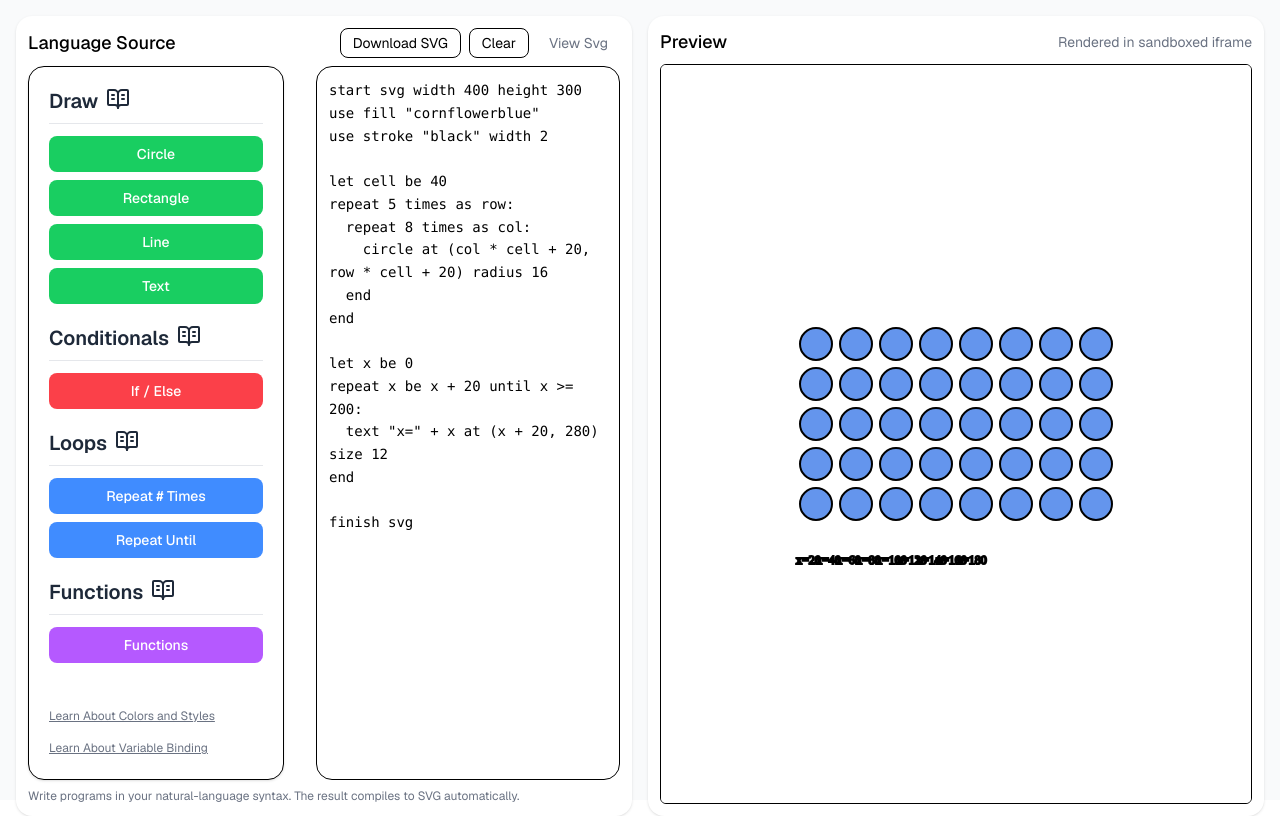
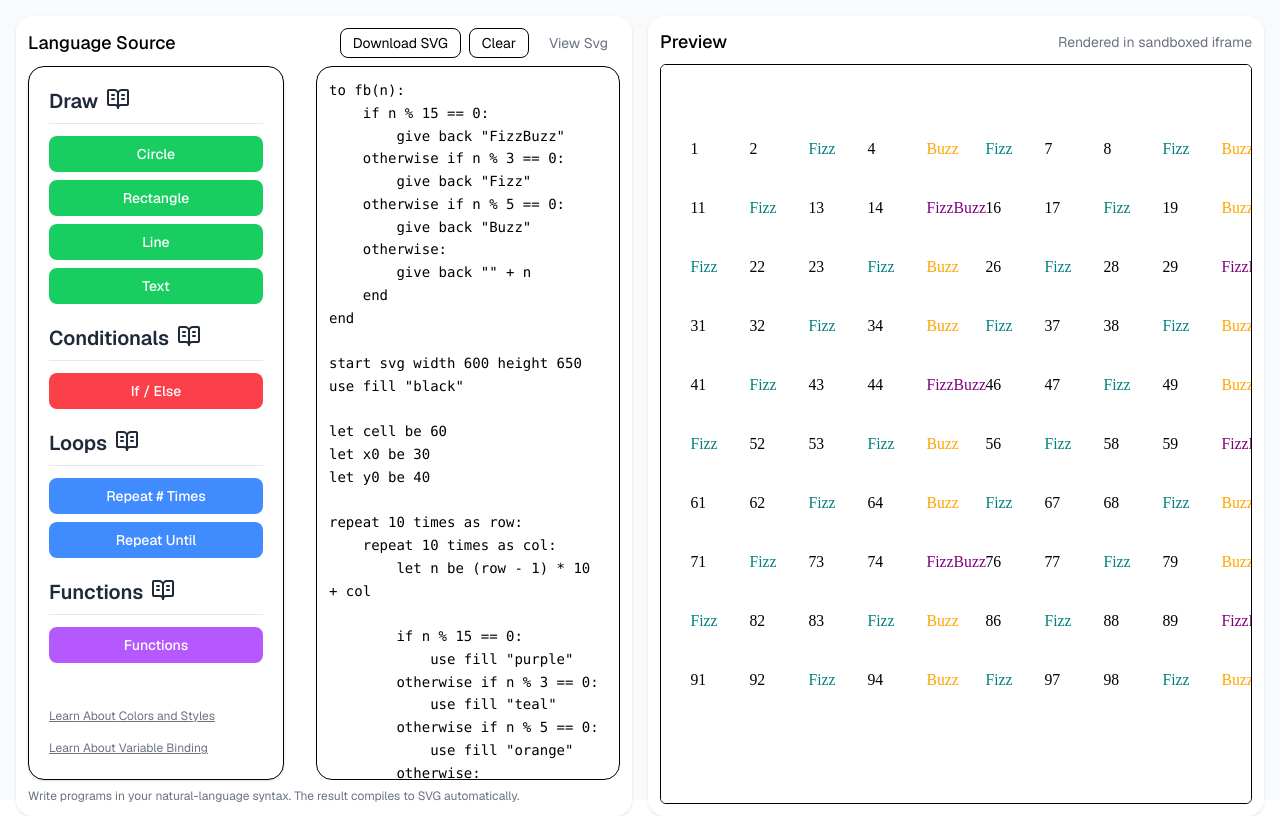
Before and after one commit to isaak1294/uvec-2025, a Next.js app: page / in a window 1280 px wide. Built offline with nearby package versions, Linux system fonts and the light colour scheme.

Commit message:
Added add code buttons

```diff
--- a/app/SvgLivePreview.tsx
+++ b/app/SvgLivePreview.tsx
@@ -6,20 +6,41 @@ import Link from "next/link";
 import { BookOpenText } from "lucide-react";
 
 export default function SvgLivePreview() {
-  const sampleLang = `start svg width 400 height 300
-use fill "cornflowerblue"
-use stroke "black" width 2
-
-let cell be 40
-repeat 5 times as row:
-  repeat 8 times as col:
-    circle at (col * cell + 20, row * cell + 20) radius 16
-  end
+  const sampleLang = `to fb(n):
+    if n % 15 == 0:
+        give back "FizzBuzz"
+    otherwise if n % 3 == 0:
+        give back "Fizz"
+    otherwise if n % 5 == 0:
+        give back "Buzz"
+    otherwise:
+        give back "" + n
+    end
 end
 
-let x be 0
-repeat x be x + 20 until x >= 200:
-  text "x=" + x at (x + 20, 280) size 12
+start svg width 600 height 650
+use fill "black"
+
+let cell be 60
+let x0 be 30
+let y0 be 40
+
+repeat 10 times as row:
+    repeat 10 times as col:
+        let n be (row - 1) * 10 + col
+
+        if n % 15 == 0:
+            use fill "purple"
+        otherwise if n % 3 == 0:
+            use fill "teal"
+        otherwise if n % 5 == 0:
+            use fill "orange"
+        otherwise:
+            use fill "black"
+        end
+
+        text fb(n) at (x0 + (col - 1) * cell, y0 + (row - 1) * cell) size 16
+    end
 end
 
 finish svg`;
@@ -173,7 +194,16 @@ finish svg`);
                   </Link>
                 </h1>
                 <div className="flex flex-col gap-2 mb-5">
-                  <button className="text-sm font-medium bg-red-500/90 hover:bg-red-500 text-white w-full py-2 rounded-lg transition-colors">
+                  <button
+                    onClick={() =>
+                      insertAtCursor(
+                        `if <condition>:
+    <statements>
+end`
+                      )
+                    }
+                    className="text-sm font-medium bg-red-500/90 hover:bg-red-500 text-white w-full py-2 rounded-lg transition-colors"
+                  >
                     If / Else
                   </button>
                 </div>
@@ -185,10 +215,25 @@ finish svg`);
                   </Link>
                 </h1>
                 <div className="flex flex-col gap-2 mb-5">
-                  <button className="text-sm font-medium bg-blue-500/90 hover:bg-blue-500 text-white w-full py-2 rounded-lg transition-colors">
+                  <button
+                    onClick={() =>
+                      insertAtCursor(`repeat <count> times:
+    <statements>
+end`)
+                    }
+                    className="text-sm font-medium bg-blue-500/90 hover:bg-blue-500 text-white w-full py-2 rounded-lg transition-colors"
+                  >
                     Repeat # Times
                   </button>
-                  <button className="text-sm font-medium bg-blue-500/90 hover:bg-blue-500 text-white w-full py-2 rounded-lg transition-colors">
+                  <button
+                    onClick={() =>
+                      insertAtCursor(`repeat <initialization> until <condition>:
+    <statements>
+end
+`)
+                    }
+                    className="text-sm font-medium bg-blue-500/90 hover:bg-blue-500 text-white w-full py-2 rounded-lg transition-colors"
+                  >
                     Repeat Until
                   </button>
                 </div>
@@ -200,7 +245,14 @@ finish svg`);
                   </Link>
                 </h1>
                 <div className="flex flex-col gap-2 mb-5">
-                  <button className="text-sm font-medium bg-purple-500/90 hover:bg-purple-500 text-white w-full py-2 rounded-lg transition-colors">
+                  <button
+                    onClick={() =>
+                      insertAtCursor(`to <name>([parameters]):
+    <statements>
+end`)
+                    }
+                    className="text-sm font-medium bg-purple-500/90 hover:bg-purple-500 text-white w-full py-2 rounded-lg transition-colors"
+                  >
                     Functions
                   </button>
                 </div>
```
